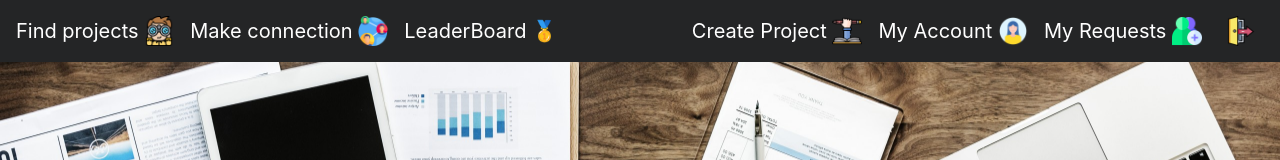
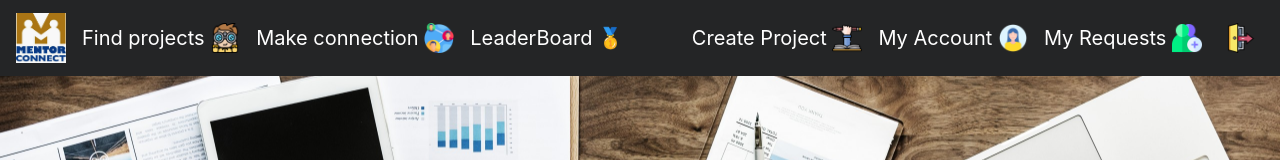
Before and after one commit to Sidhant29/comp9323-group5-frontend, a React (Create React App) app: page /home in a window 1280 px wide. Shown: the top 160 px of the page. Built offline with nearby package versions, Linux system fonts and the light colour scheme; no server answers.

Commit message:
Added requested changes

```diff
--- a/public/index.html
+++ b/public/index.html
@@ -24,7 +24,7 @@
       work correctly both with client-side routing and a non-root public URL.
       Learn how to configure a non-root public URL by running `npm run build`.
     -->
-    <title>React App</title>
+    <title>Mentor Connect</title>
   </head>
   <body>
     <noscript>You need to enable JavaScript to run this app.</noscript>
--- a/src/Components/MyProjectList.js
+++ b/src/Components/MyProjectList.js
@@ -13,6 +13,7 @@ export default function MyProjectList() {
          created: '',
          skills: [],
          lookingFor: '',
+         project_status: ''
       },
    ]);
    const payload = {};
@@ -74,6 +75,7 @@ export default function MyProjectList() {
                   >
                      <Card id='my-projects'>
                         <Card.Header className='text-right'>
+                           {project.projectStatus==1?(<Badge variant="success">Online</Badge>):(<Badge variant="danger">Offline</Badge>)}
                            <Button variant='link'>
                               <Link to={`/project/update/${project.id}`}>
                                  Edit
--- a/src/Components/navbar.js
+++ b/src/Components/navbar.js
@@ -10,6 +10,7 @@ import logout from '../Components/logout.png';
 import myaccount from '../Components/avatar.png';
 import request from '../Components/request.png';
 import Notifications from './myRequests';
+import MentorConnect from '../Components/MentorConnect.jpg'
 
 export default function Navigation(props) {
    const { keyword, setKeyword } = props;
@@ -58,6 +59,15 @@ export default function Navigation(props) {
             style={{ backgroundColor: '#242526' }}
             variant='dark'
          >
+            <Navbar.Brand>
+            <img
+                        src={MentorConnect}
+                        width='50'
+                        height='50'
+                        className='d-inline-block align-top'
+                        alt='React Bootstrap logo'
+                     />
+            </Navbar.Brand>
             <OverlayTrigger
                overlay={tooltipFindProj()}
                trigger='hover'
--- a/src/Pages/EditProject.js
+++ b/src/Pages/EditProject.js
@@ -50,7 +50,7 @@ export default function EditProject() {
                title: projectDetails.title,
                description: projectDetails.description,
                url: projectDetails.url,
-               project_status: 1,
+               project_status: projectDetails.project_status,
                participants: projectDetails.participants,
                skills: skillsRequired.join(),
             },
@@ -207,7 +207,7 @@ export default function EditProject() {
 
                <Form.Group controlId='formParticipants'>
                   <Form.Label style={{ color: 'white' }}>
-                     Status {projectDetails.project_status}
+                     Status
                   </Form.Label>
 
                   <div key={`inline-radio`} className='mb-3'>
@@ -302,7 +302,7 @@ export default function EditProject() {
                >
                   <Button variant='success' onClick={handleSubmit}>
                      Update changes
-                  </Button>
+                  </Button>{' '}
                   <Button variant='warning' onClick={closeProject}>
                      {buttonName}
                   </Button>{' '}
--- a/src/Pages/login.js
+++ b/src/Pages/login.js
@@ -4,6 +4,7 @@ import { Card, Row, ListGroup, Col, Form, Button } from 'react-bootstrap';
 import { useHistory } from 'react-router';
 import axios from 'axios';
 import { showToast } from '../Components/Constants/toastServices';
+import MentorConnect from '../Components/MentorConnect.jpg'
 import bg from '../Components/bb.jpeg';
 export default function Login() {
    const history = useHistory();
@@ -45,6 +46,7 @@ export default function Login() {
                backgroundColor: 'rgba(0, 0, 0, 0.5)',
             }}
          >
+
             <Row className='justify-content-md-center'>
                <Col>
                   <Card className=' text-center' style={{backgroundColor:"#3A3B3C"}} id='login-card'>
@@ -52,6 +54,9 @@ export default function Login() {
                         <Card.Header
                            style={{ fontSize: '25px', fontStyle: 'italic' }}
                         >
+                           <Row className='justify-content-md-center'>
+               <img style={{height:"30vh",width:"30vh"}} src={MentorConnect} alt="LOGO"/>
+            </Row>
                            Please log in
                         </Card.Header>
                         <br />
```
Also changed, not shown: src/Components/MentorConnect.jpg (added).
